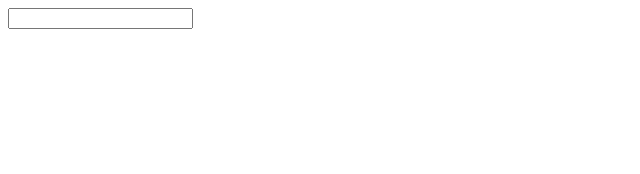
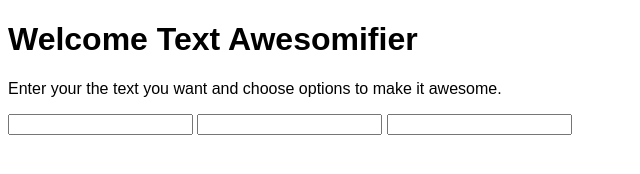
Before and after one commit to jack0lantern/Awesomifier, a plain HTML site: page index.html in a window 1280 px wide. Shown: the whole page, without its empty margins (0-640 px from the left). Drawn offline with Linux system fonts and the light colour scheme.

Commit message:
added intro

```diff
--- a/index.html
+++ b/index.html
@@ -11,9 +11,17 @@ Text Awesomifier
 </head>
 
 <body>
-
-    <input type="text" id="input" />
-
+	<div id ="intro">
+		<h1>Welcome Text Awesomifier</h1>
+		<p>Enter your the text you want and choose options to make it awesome.</p>
+	</div>
+	<div id="inputDiv">
+		<form id="textInput">
+			<input type="text" id="input" />
+			<input/>
+			<input/>
+		</form>
+    </div>
     <div id="product">
 
     </div>
```
